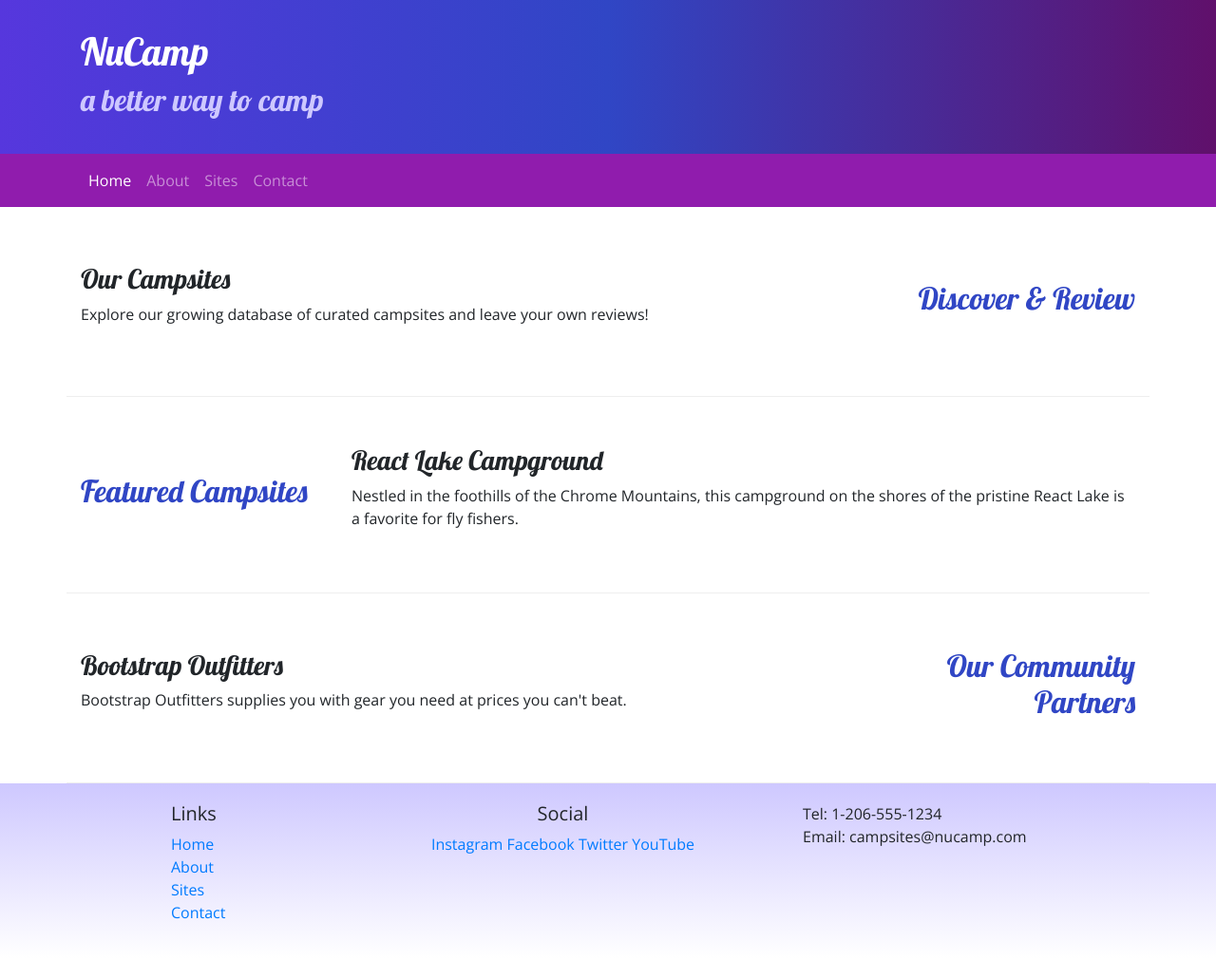
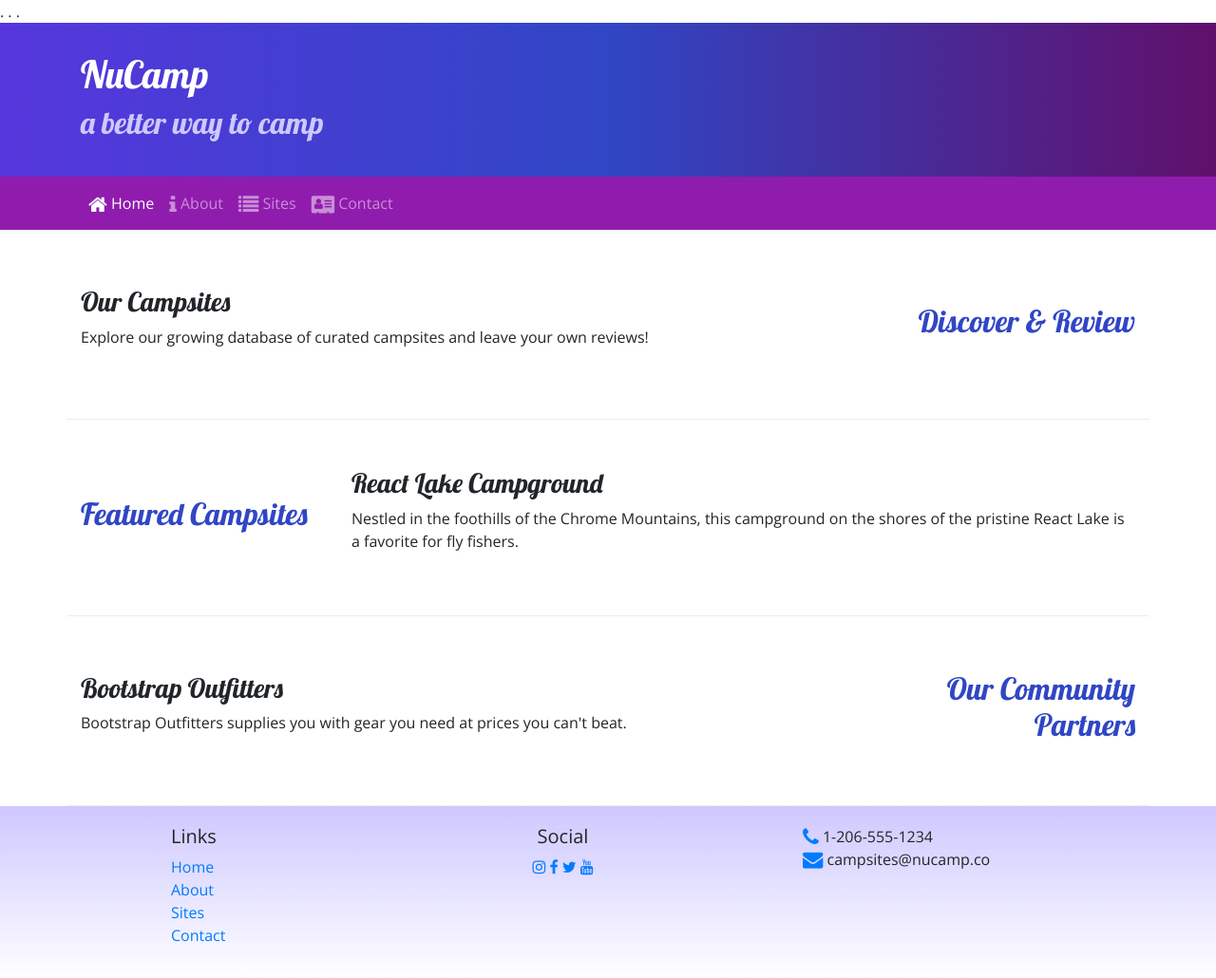
Before and after one commit to zackmckenna/nucampBootstrap, a website: page index.html in a window 1280 px wide. Shown: the whole page at 95% size. Before the commit the page ends 1009 px from the top, so only its background shows below. Drawn offline with nearby package versions, Linux system fonts and the light colour scheme.

Commit message:
Icons and Fonts

```diff
--- a/aboutus.html
+++ b/aboutus.html
@@ -7,6 +7,7 @@
     <link rel='stylesheet' href='node_modules/bootstrap/dist/css/bootstrap.min.css'/>
     <link rel="stylesheet" href="https://fonts.googleapis.com/css?family=Lobster|Open+Sans" />
     <link rel='stylesheet' href='css/styles.css'/>
+    <link rel="stylesheet" href="node_modules/font-awesome/css/font-awesome.min.css" />
     <title>NuCamp: A Better Way To Camp</title>
 </head>
 
@@ -32,13 +33,13 @@
               <div class='collapse navbar-collapse' id='nucampNavbar'>
                 <ul class='navbar-nav'>
                   <li class='nav-item'><a class='nav-link'
-                    href='index.html'>Home</a></li>
+                    href='index.html'> <i class='fa fa-home fa-lg'> </i> Home </a> </li>
                   <li class='nav-item active'><a class='nav-link'
-                    href='#'>About</a></li>
+                    href='#'><i class='fa fa-info fa-lg'> </i> About </a> </li>
                   <li class='nav-item'><a class='nav-link'
-                    href[='#'>Sites</a></li>
+                    href[='#'><i class='fa fa-list fa-lg'> </i> Sites </a> </li>
                   <li class='nav-item'><a class='nav-link'
-                    href='#'>Contact</a></li>
+                    href='#'><i class='fa fa-address-card fa-lg'> </i> Contact </a> </li>
                 </ul>
               </div>
             </div>
@@ -102,14 +103,14 @@
                 </div>
                 <div class="col-6 col-sm-5 text-center">
                     <h5>Social</h5>
-                    <a href="http://instagram.com/">Instagram</a>
-                    <a href="http://facebook.com/">Facebook</a>
-                    <a href="http://twitter.com/">Twitter</a>
-                    <a href="http://youtube.com/">YouTube</a>
+                    <a href="http://instagram.com/"> <i class='fa fa-instagram' ></i> </a>
+                    <a href="http://facebook.com/"> <i class='fa fa-facebook'> </i> </a>
+                    <a href="http://twitter.com/"> <i class='fa fa-twitter'> </i> </a>
+                    <a href="http://youtube.com/"> <i class='fa fa-youtube'> </i> </a>
                 </div>
                 <div class="col-sm-4 text-center">
-                    Tel: 1-206-555-1234<br />
-                    Email: campsites@nucamp.co
+                    <i class='fa fa-phone fa-lg text-primary'> </i> 1-206-555-1234<br />
+                    <i class='fa fa-envelope fa-lg text-primary'> </i> campsites@nucamp.co
                 </div>
            </div>
         </div>
--- a/index.html
+++ b/index.html
@@ -9,6 +9,7 @@
     <link rel='stylesheet' href='node_modules/bootstrap/dist/css/bootstrap.min.css'/>
     <link rel="stylesheet" href="https://fonts.googleapis.com/css?family=Lobster|Open+Sans" />
     <link rel='stylesheet' href='css/styles.css' />
+    <link rel="stylesheet" href="node_modules/font-awesome/css/font-awesome.min.css" />. . .
 </head>
 
 <body>
@@ -33,13 +34,13 @@
         <div class='collapse navbar-collapse' id='nucampNavbar'>
           <ul class='navbar-nav'>
             <li class='nav-item active'><a class='nav-link'
-              href='#'>Home</a></li>
+              href='#'><i class='fa fa-home fa-lg'> </i> Home </a> </li>
             <li class='nav-item'><a class='nav-link'
-              href='aboutus.html'>About</a></li>
+              href='aboutus.html'><i class='fa fa-info fa-lg'> </i> About </a></li>
             <li class='nav-item'><a class='nav-link'
-              href[='#'>Sites</a></li>
+              href[='#'><i class='fa fa-list fa-lg'> </i> Sites </a> </li>
             <li class='nav-item'><a class='nav-link'
-              href='#'>Contact</a></li>
+              href='#'><i class='fa fa-address-card fa-lg'> </i> Contact </a> </li>
           </ul>
         </div>
       </div>
@@ -91,14 +92,14 @@
             </div>
             <div class='col-6 col-sm-5 text-center'>
                 <h5>Social</h5>
-                <a href='http://instagram.com/'>Instagram</a>
-                <a href='http://facebook.com/'>Facebook</a>
-                <a href='http://twitter.com/'>Twitter</a>
-                <a href='http://youtube.com/'>YouTube</a>
+                <a href='http://instagram.com/'> <i class='fa fa-instagram'> </i> </a>
+                <a href='http://facebook.com/'> <i class='fa fa-facebook'> </i> </a>
+                <a href='http://twitter.com/'> <i class='fa fa-twitter'> </i> </a>
+                <a href='http://youtube.com/'> <i class='fa fa-youtube'> </i> </a>
             </div>
             <div class='col-sm-4'>
-                Tel: 1-206-555-1234<br />
-                Email: campsites@nucamp.com
+                <i class='fa fa-phone fa-lg text-primary'> </i> 1-206-555-1234 <br/>
+                <i class='fa fa-envelope fa-lg text-primary'> </i> campsites@nucamp.co
             </div>
           </div>
         </div>
--- a/package.json
+++ b/package.json
@@ -12,6 +12,7 @@
   "license": "ISC",
   "dependencies": {
     "bootstrap": "^4.0.0",
+    "font-awesome": "^4.7.0",
     "jquery": "^3.3.1",
     "popper.js": "^1.12.9"
   },
```
Also changed, not shown: 1 other file.
